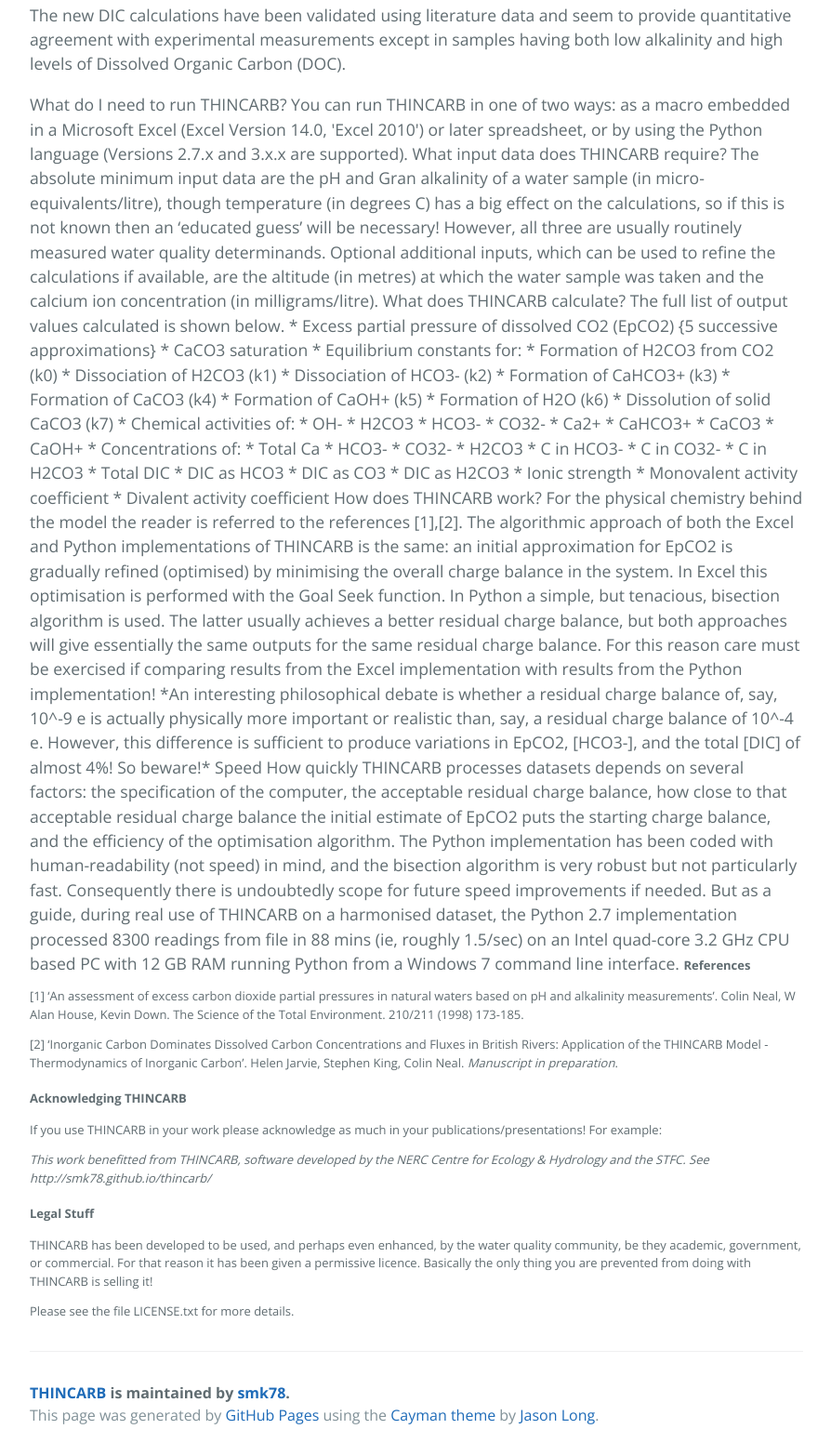
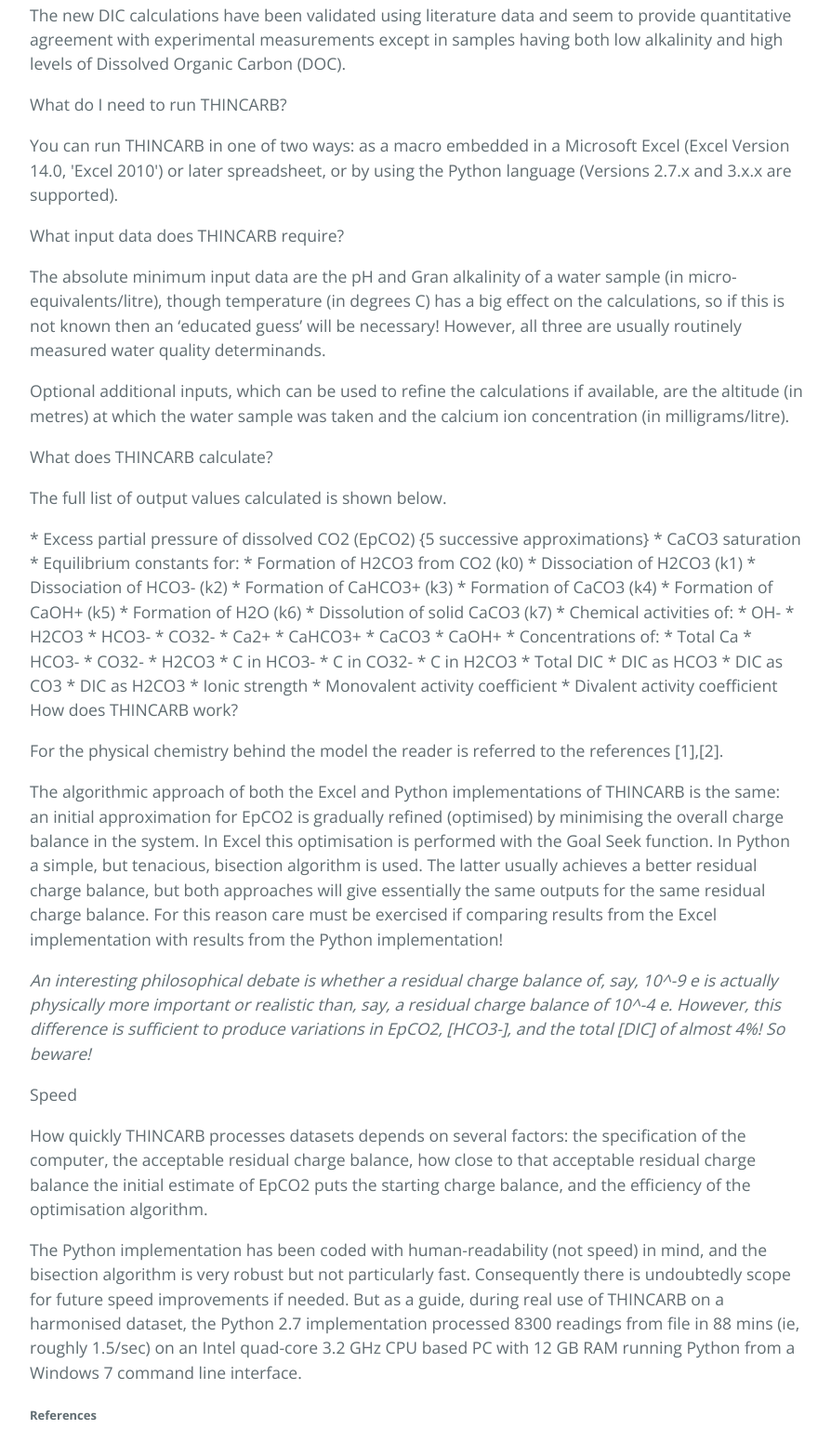
Before and after one commit to smk78/thincarb, a plain HTML site: page index.html in a window 1280 px wide. Shown: the part 830-2367 px from the top of the page at 93% size, without its empty margins (192-1086 px from the left). Drawn offline with nearby package versions, Linux system fonts and the light colour scheme.

Commit message:
Update index.html
Formatting changes

```diff
--- a/index.html
+++ b/index.html
@@ -48,27 +48,27 @@ having both low alkalinity and high levels of Dissolved Organic Carbon (DOC).</p
 <a id="what-do-i-need-to-run-thincarb" class="anchor" href="#what-do-i-need-to-run-thincarb" aria-hidden="true">
   <span aria-hidden="true" class="octicon octicon-link"></span></a>What do I need to run THINCARB?</h3>
 
-You can run THINCARB in one of two ways: as a macro embedded in a Microsoft
+<p>You can run THINCARB in one of two ways: as a macro embedded in a Microsoft
 Excel (Excel Version 14.0, 'Excel 2010') or later spreadsheet, or by using the
-Python language (Versions 2.7.x and 3.x.x are supported).
+Python language (Versions 2.7.x and 3.x.x are supported).</p>
 
 <a id="what-input-data-does-thincarb-require" class="anchor" href="#what-input-data-does-thincarb-require" aria-hidden="true">
   <span aria-hidden="true" class="octicon octicon-link"></span></a>What input data does THINCARB require?</h3>
 
-The absolute minimum input data are the pH and Gran alkalinity of a water sample
+<p>The absolute minimum input data are the pH and Gran alkalinity of a water sample
 (in micro-equivalents/litre), though temperature (in degrees C) has a big effect
 on the calculations, so if this is not known then an ‘educated guess’ will be
 necessary! However, all three are usually routinely measured water quality
-determinands.
+determinands.</p>
 
-Optional additional inputs, which can be used to refine the calculations if
+<p>Optional additional inputs, which can be used to refine the calculations if
 available, are the altitude (in metres) at which the water sample was taken and
-the calcium ion concentration (in milligrams/litre).
+the calcium ion concentration (in milligrams/litre).</p>
 
 <a id="what-does-thincarb-calculate" class="anchor" href="#what-does-thincarb-calculate" aria-hidden="true">
   <span aria-hidden="true" class="octicon octicon-link"></span></a>What does THINCARB calculate?</h3>
 
-The full list of output values calculated is shown below.
+<p>The full list of output values calculated is shown below.</p>
 
 * Excess partial pressure of dissolved CO2 (EpCO2) {5 successive approximations}
 * CaCO3 saturation
@@ -109,10 +109,10 @@ The full list of output values calculated is shown below.
 <a id="how-does-thincarb-work" class="anchor" href="#how-does-thincarb-work" aria-hidden="true">
   <span aria-hidden="true" class="octicon octicon-link"></span></a>How does THINCARB work?</h3>
 
-For the physical chemistry behind the model the reader is referred to the
-references [1],[2].
+<p>For the physical chemistry behind the model the reader is referred to the
+references [1],[2].</p>
 
-The algorithmic approach of both the Excel and Python implementations of
+<p>The algorithmic approach of both the Excel and Python implementations of
 THINCARB is the same: an initial approximation for EpCO2 is gradually refined
 (optimised) by minimising the overall charge balance in the system. In Excel
 this optimisation is performed with the Goal Seek function. In Python a simple,
@@ -120,55 +120,70 @@ but tenacious, bisection algorithm is used. The latter usually achieves a better
 residual charge balance, but both approaches will give essentially the same
 outputs for the same residual charge balance. For this reason care must be
 exercised if comparing results from the Excel implementation with results from
-the Python implementation!
+the Python implementation!</p>
 
-*An interesting philosophical debate is whether a residual charge balance of,
+<p><i>An interesting philosophical debate is whether a residual charge balance of,
 say, 10^-9 e is actually physically more important or realistic than, say, a
 residual charge balance of 10^-4 e. However, this difference is sufficient to
 produce variations in EpCO2, [HCO3-], and the total [DIC] of almost 4%! So
-beware!*
+beware!</i></p>
 
 <a id="speed" class="anchor" href="#speed" aria-hidden="true">
   <span aria-hidden="true" class="octicon octicon-link"></span></a>Speed</h3>
 
-How quickly THINCARB processes datasets depends on several factors: the
+<p>How quickly THINCARB processes datasets depends on several factors: the
 specification of the computer, the acceptable residual charge balance, how
 close to that acceptable residual charge balance the initial estimate of EpCO2
 puts the starting charge balance, and the efficiency of the optimisation
-algorithm.
+algorithm.</p>
 
-The Python implementation has been coded with human-readability (not speed) in
+<p>The Python implementation has been coded with human-readability (not speed) in
 mind, and the bisection algorithm is very robust but not particularly fast.
 Consequently there is undoubtedly scope for future speed improvements if needed.
 But as a guide, during real use of THINCARB on a harmonised dataset, the Python
 2.7 implementation processed 8300 readings from file in 88 mins (ie, roughly
 1.5/sec) on an Intel quad-core 3.2 GHz CPU based PC with 12 GB RAM running
-Python from a Windows 7 command line interface.
+Python from a Windows 7 command line interface.</p>
 
 <font size="2">
-<a id="references" class="anchor" href="#references" aria-hidden="true"><span aria-hidden="true" class="octicon octicon-link"></span></a><b>References</b>
+<a id="references" class="anchor" href="#references" aria-hidden="true">
+  <span aria-hidden="true" class="octicon octicon-link"></span></a><b>References</b>
 
-<p>[1] ‘An assessment of excess carbon dioxide partial pressures in natural waters based on pH and alkalinity measurements’. Colin Neal, W Alan House, Kevin Down. The Science of the Total Environment. 210/211 (1998) 173-185.</p>
+<p>[1] ‘An assessment of excess carbon dioxide partial pressures in natural waters
+based on pH and alkalinity measurements’. Colin Neal, W Alan House, Kevin Down.
+The Science of the Total Environment. 210/211 (1998) 173-185.</p>
 
-<p>[2] ‘Inorganic Carbon Dominates Dissolved Carbon Concentrations and Fluxes in British Rivers: Application of the THINCARB Model - Thermodynamics of Inorganic Carbon’. Helen Jarvie, Stephen King, Colin Neal. <i>Manuscript in preparation</i>.</p>
+<p>[2] ‘Inorganic Carbon Dominates Dissolved Carbon Concentrations and Fluxes in
+British Rivers: Application of the THINCARB Model - Thermodynamics of Inorganic
+Carbon’. Helen Jarvie, Stephen King, Colin Neal. <i>Manuscript in preparation</i>.</p>
 
-<a id="acknowledgements" class="anchor" href="#acknowledgements" aria-hidden="true"><span aria-hidden="true" class="octicon octicon-link"></span></a><b>Acknowledging THINCARB</b>
+<a id="acknowledgements" class="anchor" href="#acknowledgements" aria-hidden="true">
+  <span aria-hidden="true" class="octicon octicon-link"></span></a><b>Acknowledging THINCARB</b>
 
-<p>If you use THINCARB in your work please acknowledge as much in your publications/presentations! For example:</p>
+<p>If you use THINCARB in your work please acknowledge as much in your publications/
+presentations! For example:</p>
 
-<p><i>This work benefitted from THINCARB, software developed by the NERC Centre for Ecology & Hydrology and the STFC. See http://smk78.github.io/thincarb/</i></p>
+<p><i>This work benefitted from THINCARB, software developed by the NERC Centre for
+Ecology & Hydrology and the STFC. See http://smk78.github.io/thincarb/</i></p>
 
-<a id="legal" class="anchor" href="#legal" aria-hidden="true"><span aria-hidden="true" class="octicon octicon-link"></span></a><b>Legal Stuff</b>
+<a id="legal" class="anchor" href="#legal" aria-hidden="true"><span aria-hidden="true"
+class="octicon octicon-link"></span></a><b>Legal Stuff</b>
 
-<p>THINCARB has been developed to be used, and perhaps even enhanced, by the water quality community, be they academic, government, or commercial. For that reason it has been given a permissive licence. Basically the only thing you are prevented from doing with THINCARB is selling it!</p>
+<p>THINCARB has been developed to be used, and perhaps even enhanced, by the water
+quality community, be they academic, government, or commercial. For that reason it has
+been given a permissive licence. Basically the only thing you are prevented from doing
+with THINCARB is selling it!</p>
 
 <p>Please see the file LICENSE.txt for more details.</p>
 </font>
 
       <footer class="site-footer">
-        <span class="site-footer-owner"><a href="https://github.com/smk78/thincarb">THINCARB</a> is maintained by <a href="https://github.com/smk78">smk78</a>.</span>
+        <span class="site-footer-owner"><a href="https://github.com/smk78/thincarb">
+          THINCARB</a> is maintained by <a href="https://github.com/smk78">smk78</a>.</span>
 
-        <span class="site-footer-credits">This page was generated by <a href="https://pages.github.com">GitHub Pages</a> using the <a href="https://github.com/jasonlong/cayman-theme">Cayman theme</a> by <a href="https://twitter.com/jasonlong">Jason Long</a>.</span>
+        <span class="site-footer-credits">This page was generated by <a href="https://pages.github.com">
+          GitHub Pages</a> using the <a href="https://github.com/jasonlong/cayman-theme">
+            Cayman theme</a> by <a href="https://twitter.com/jasonlong">Jason Long</a>.</span>
       </footer>
 
     </section>
```
